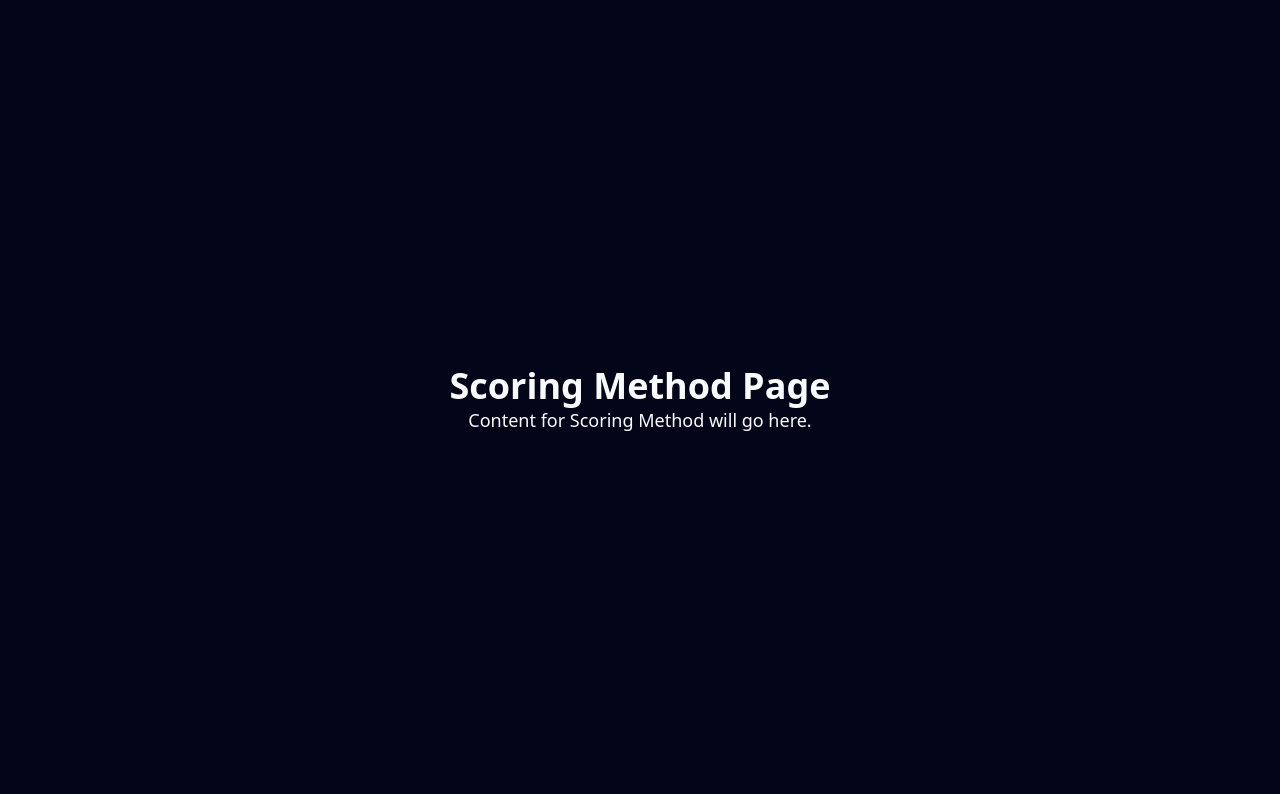
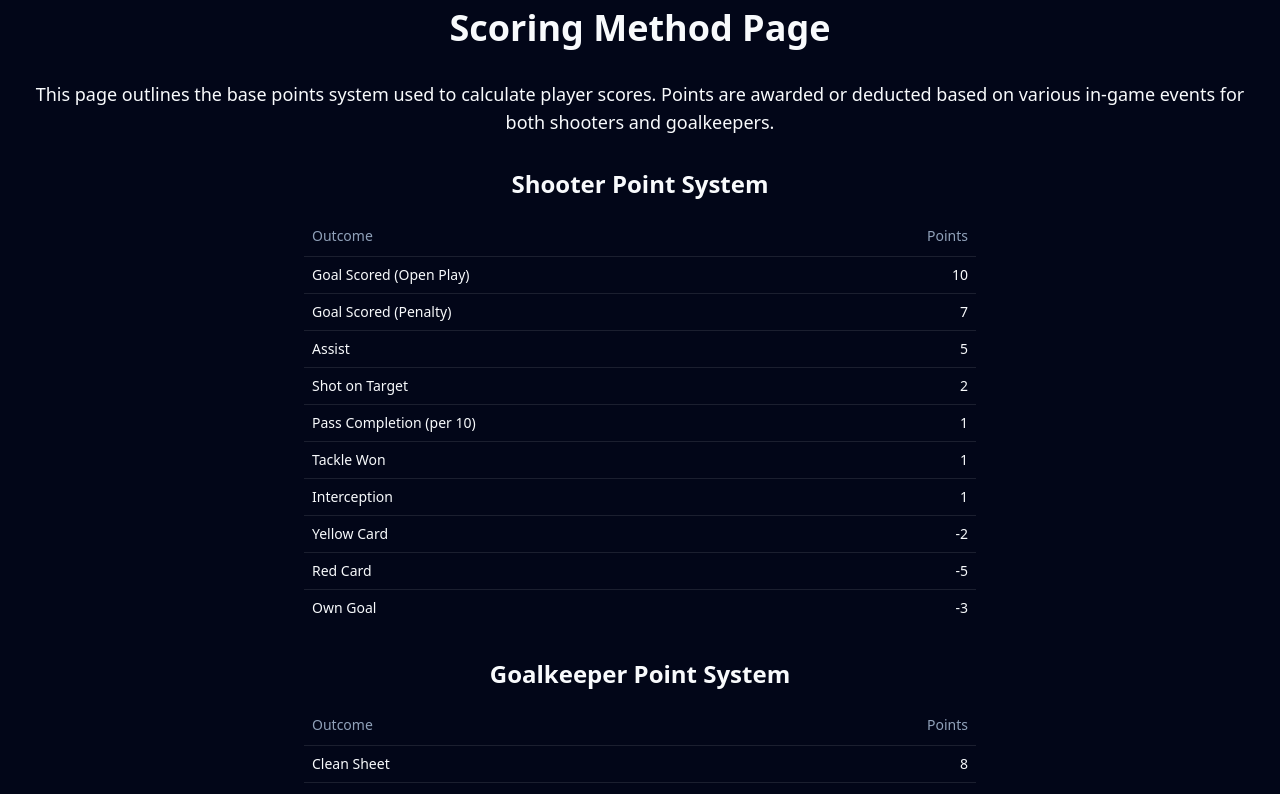
Before and after one commit to RajK853/nft-wgt-pt, a Next.js app: page /scoring-method in a window 1280 px wide. Shown: the top 794 px of the page. Built offline with nearby package versions, Linux system fonts and the light colour scheme.

Commit message:
feat: Implement base points system explanation on Scoring Method page

```diff
--- a/src/app/scoring-method/page.tsx
+++ b/src/app/scoring-method/page.tsx
@@ -1,12 +1,22 @@
 'use client';
 
 import React from 'react';
+
+import { PointSystemTable } from '@/components/point-system-table';
+import { shooterOutcomes, goalkeeperOutcomes } from '@/lib/scoring-data';
 
 export default function ScoringMethodPage() {
   return (
     <div className="flex flex-col items-center justify-center min-h-screen py-2">
       <h1 className="text-4xl font-bold">Scoring Method Page</h1>
-      <p className="text-lg">Content for Scoring Method will go here.</p>
+      <div className="container mx-auto px-4 py-8">
+        <p className="text-lg text-center mb-8">
+          This page outlines the base points system used to calculate player scores. Points are awarded or deducted based on various in-game events for both shooters and goalkeepers.
+        </p>
+
+        <PointSystemTable title="Shooter Point System" outcomes={shooterOutcomes} />
+        <PointSystemTable title="Goalkeeper Point System" outcomes={goalkeeperOutcomes} />
+      </div>
     </div>
   );
 }
--- /dev/null
+++ b/src/components/point-system-table.tsx
@@ -0,0 +1,42 @@
+import {
+  Table,
+  TableBody,
+  TableCell,
+  TableHead,
+  TableHeader,
+  TableRow,
+} from "@/components/ui/table";
+
+interface Outcome {
+  description: string;
+  points: number;
+}
+
+interface PointSystemTableProps {
+  title: string;
+  outcomes: Outcome[];
+}
+
+export function PointSystemTable({ title, outcomes }: PointSystemTableProps) {
+  return (
+    <div className="w-full max-w-2xl mx-auto my-8">
+      <h2 className="text-2xl font-bold text-center mb-4">{title}</h2>
+      <Table>
+        <TableHeader>
+          <TableRow>
+            <TableHead className="w-[75%]">Outcome</TableHead>
+            <TableHead className="text-right">Points</TableHead>
+          </TableRow>
+        </TableHeader>
+        <TableBody>
+          {outcomes.map((outcome, index) => (
+            <TableRow key={index}>
+              <TableCell className="font-medium">{outcome.description}</TableCell>
+              <TableCell className="text-right">{outcome.points}</TableCell>
+            </TableRow>
+          ))}
+        </TableBody>
+      </Table>
+    </div>
+  );
+}
--- /dev/null
+++ b/src/lib/scoring-data.ts
@@ -0,0 +1,26 @@
+interface Outcome {
+  description: string;
+  points: number;
+}
+
+export const shooterOutcomes: Outcome[] = [
+  { description: "Goal Scored (Open Play)", points: 10 },
+  { description: "Goal Scored (Penalty)", points: 7 },
+  { description: "Assist", points: 5 },
+  { description: "Shot on Target", points: 2 },
+  { description: "Pass Completion (per 10)", points: 1 },
+  { description: "Tackle Won", points: 1 },
+  { description: "Interception", points: 1 },
+  { description: "Yellow Card", points: -2 },
+  { description: "Red Card", points: -5 },
+  { description: "Own Goal", points: -3 },
+];
+
+export const goalkeeperOutcomes: Outcome[] = [
+  { description: "Clean Sheet", points: 8 },
+  { description: "Save", points: 2 },
+  { description: "Penalty Save", points: 10 },
+  { description: "Goal Conceded", points: -3 },
+  { description: "Yellow Card", points: -2 },
+  { description: "Red Card", points: -5 },
+];
```
